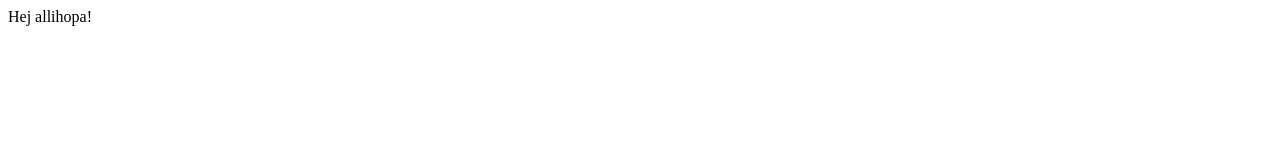
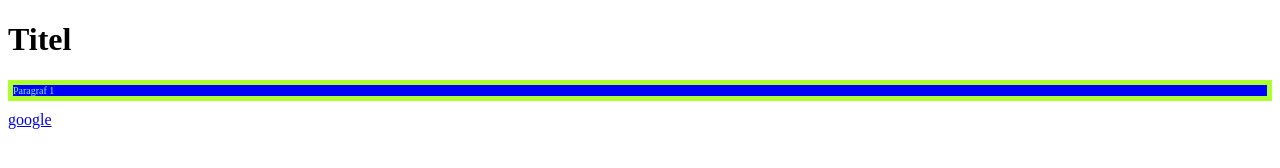
Before and after one commit to SjostromJesper/PROG23, a plain HTML site: page index.html in a window 1280 px wide. Drawn offline with Linux system fonts and the light colour scheme.

Commit message:
added a styles sheet

```diff
--- a/index.html
+++ b/index.html
@@ -3,9 +3,31 @@
 <head>
     <meta charset="UTF-8">
     <meta name="viewport" content="width=device-width, initial-scale=1.0">
+
+    <link rel="stylesheet" href="styles.css">
+
     <title>Document</title>
 </head>
 <body>
-    Hej allihopa!
+<h1>Titel</h1>
+
+
+
+<p id="paragraf" class="text-description text first">Paragraf 1</p>
+
+
+
+<!--
+
+<p class="text-description">paragraf 2</p>
+
+<p class="text">a</p>
+<p class="text">a</p>
+-->
+
+
+
+
+<a href="https://google.com">google</a>
 </body>
 </html>
--- /dev/null
+++ b/styles.css
@@ -0,0 +1,20 @@
+p {
+    background-color: dodgerblue;
+    color: salmon;
+    font-size: 10px;
+    border: 4px dotted maroon;
+}
+
+
+
+.text {
+    background-color: blue;
+}
+
+.text-description {
+    border: 5px solid greenyellow;
+}
+
+.first {
+    color: aquamarine;
+}
```
